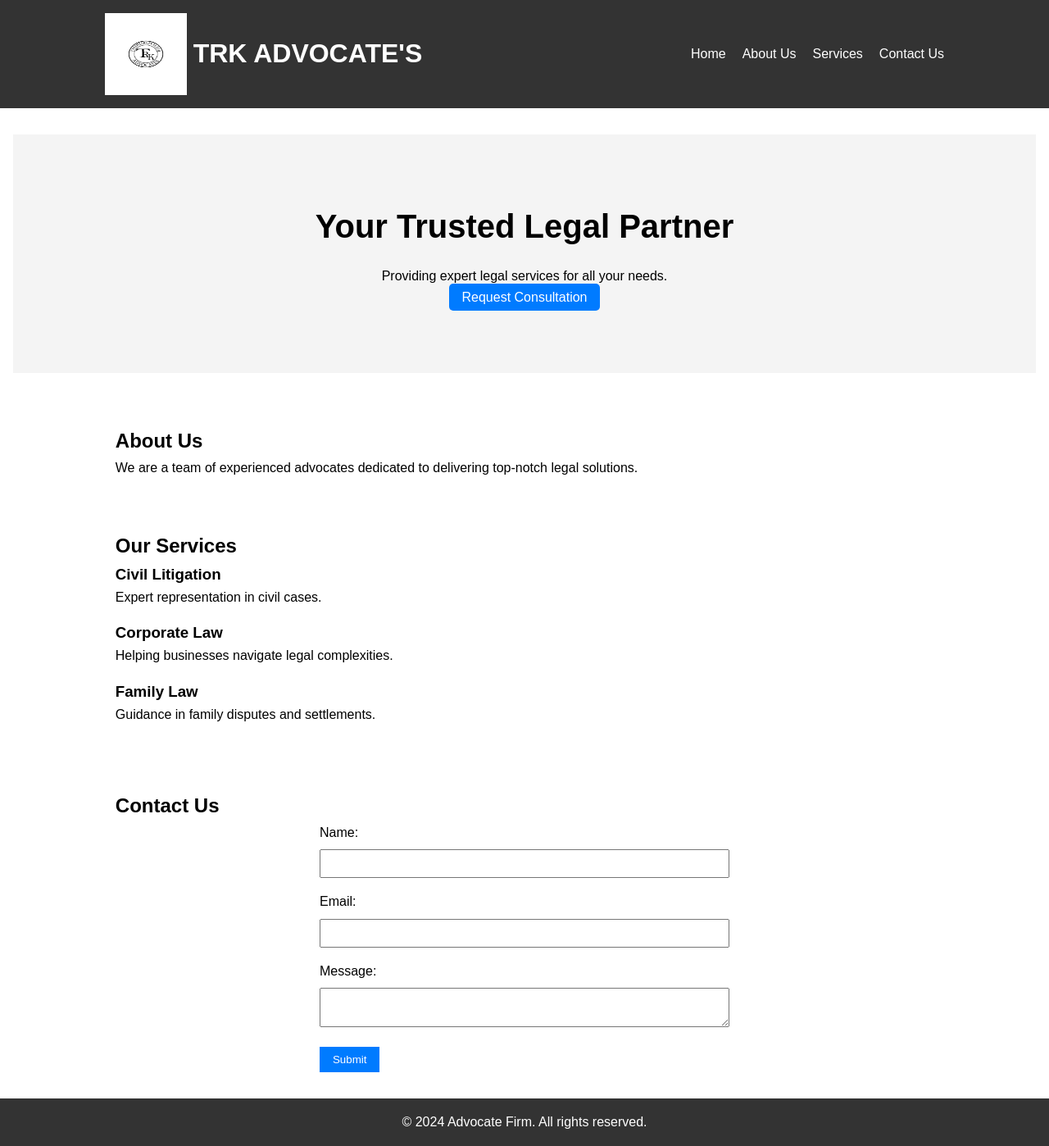
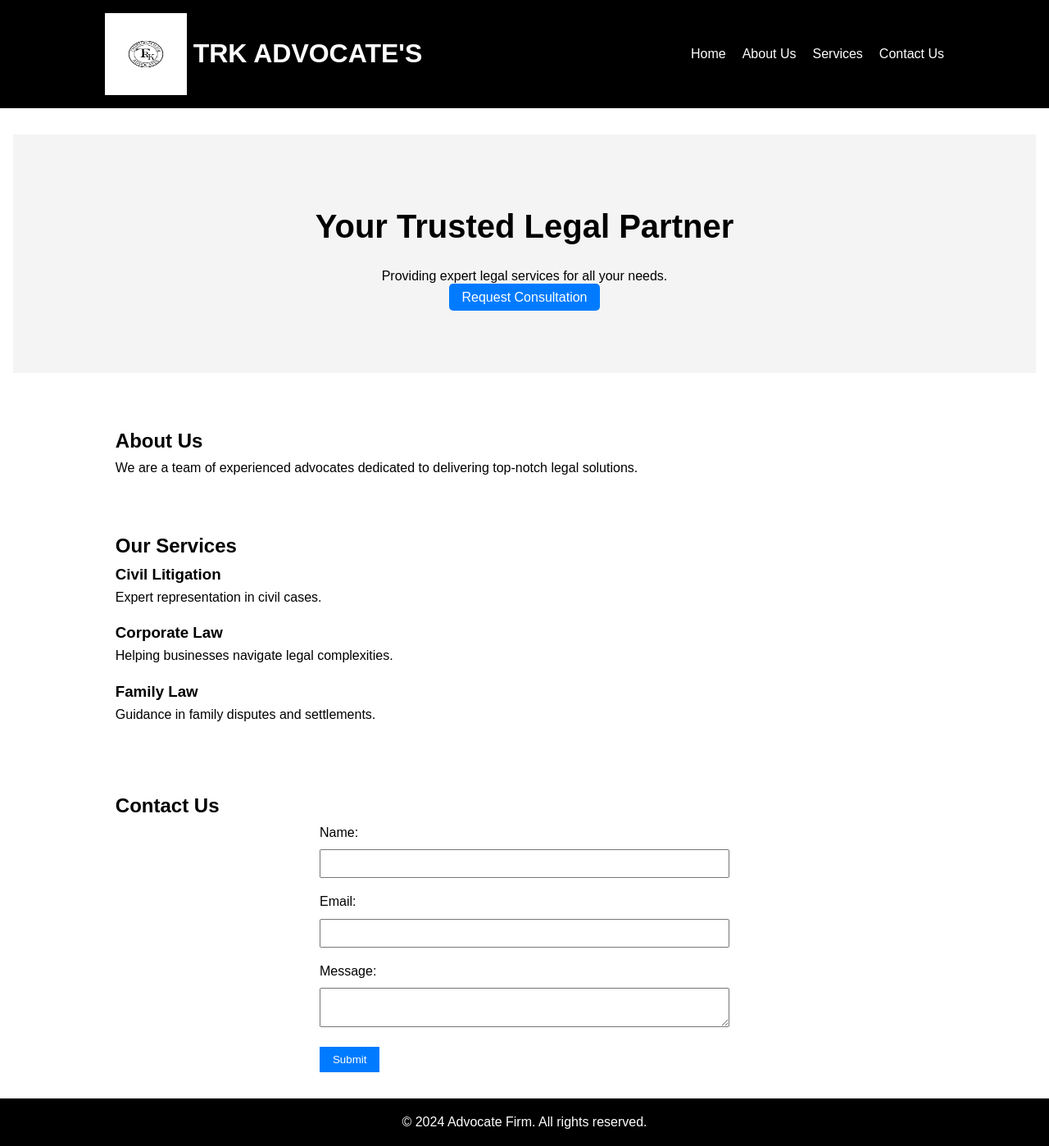
Before and after one commit to Sabari1212/website, a plain HTML site: page index.html in a window 1280 px wide. Shown: the whole page at 82% size. Drawn offline with Linux system fonts and the light colour scheme.

Commit message:
Update index.css

```diff
--- a/index.css
+++ b/index.css
@@ -12,7 +12,7 @@ body {
 
 /* Header */
 header {
-    background: #333;
+    background: black;
     color: #fff;
     padding: 1rem 0;
 }
@@ -103,7 +103,7 @@ form button:hover {
 /* Footer */
 footer {
     text-align: center;
-    background: #333;
+    background: black;
     color: #fff;
     padding: 1rem 0;
 }
```
